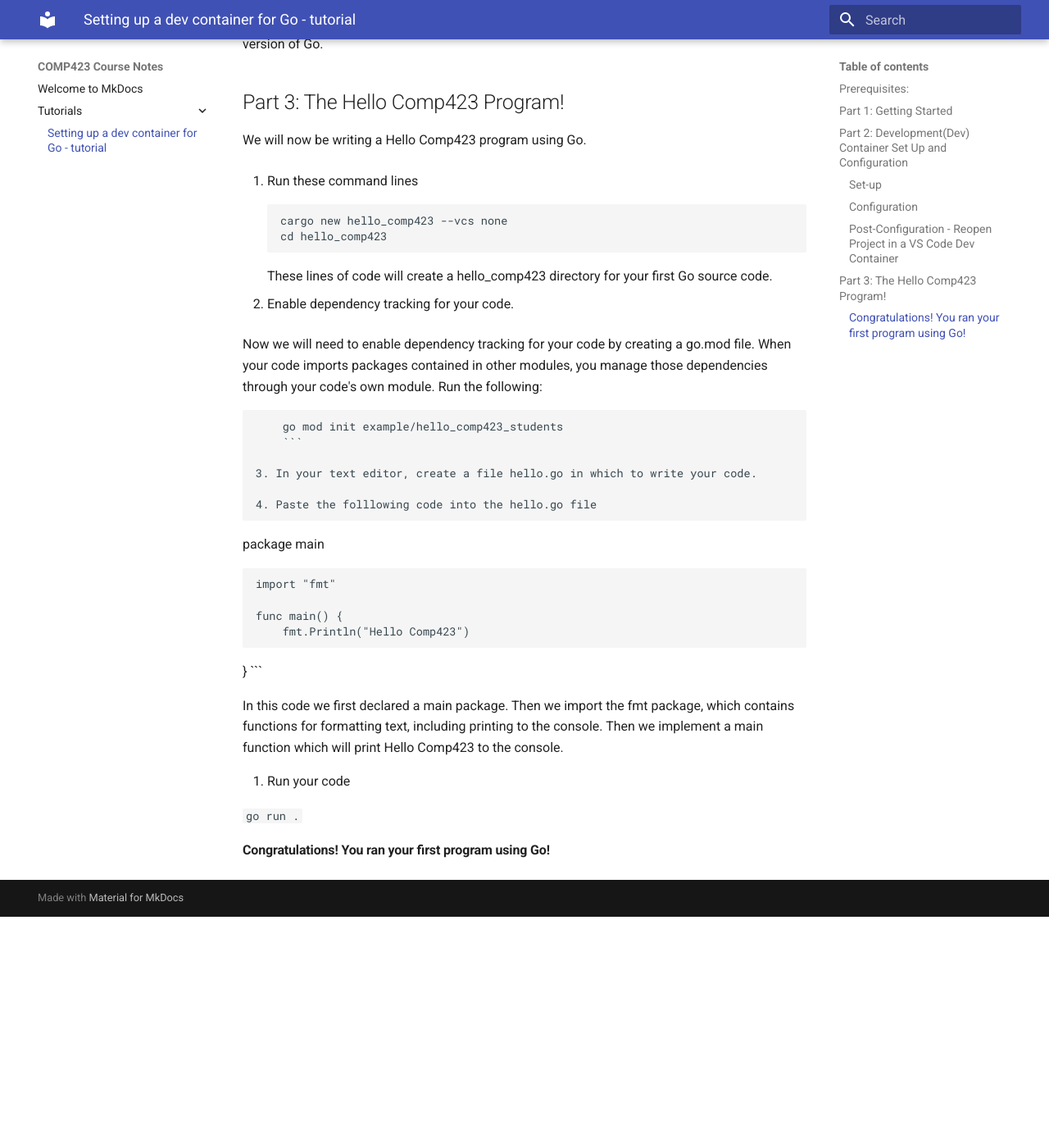
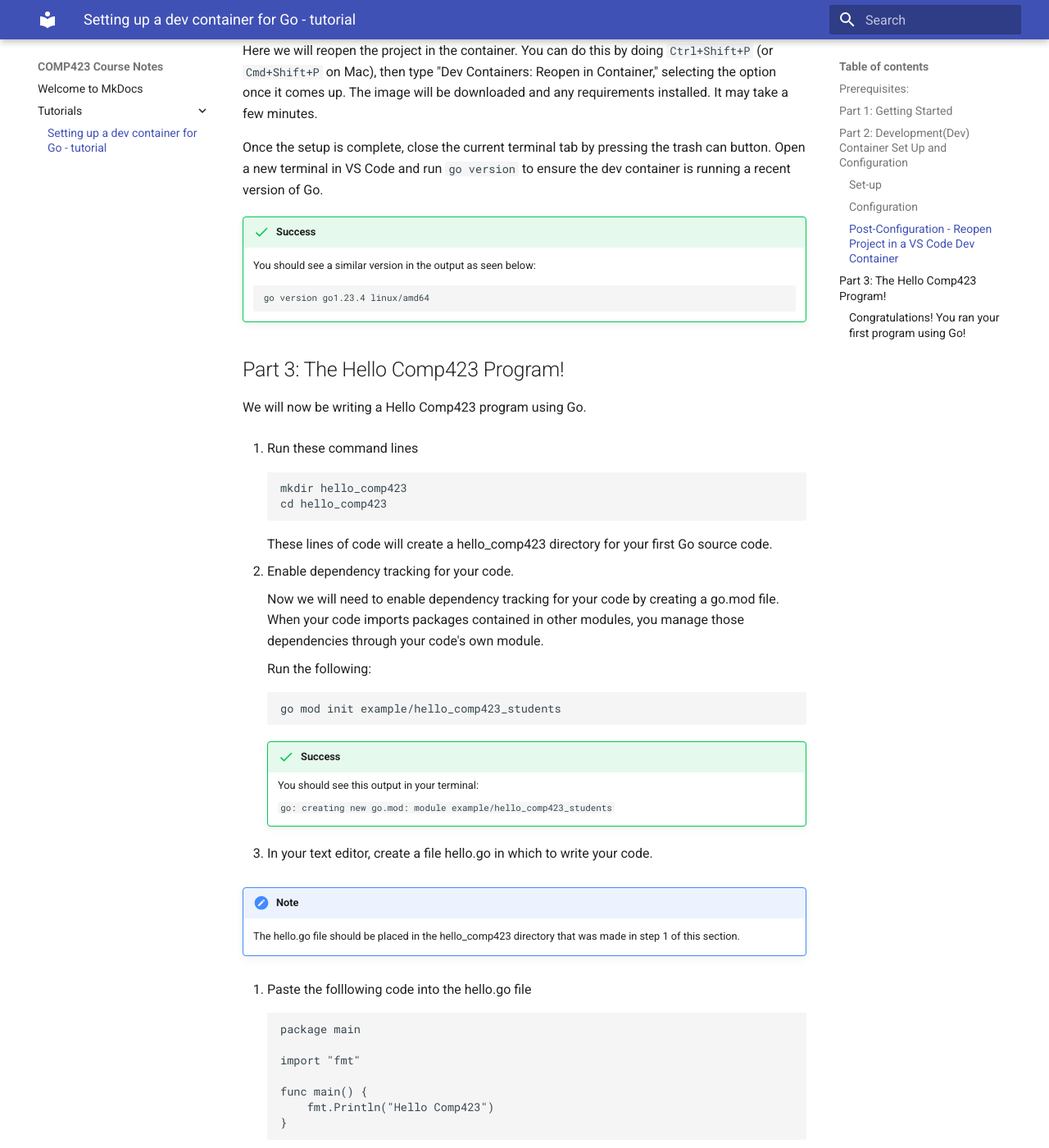
Before and after one commit to kdmalkan/comp423-course-notes, an MkDocs documentation site: the page built from docs/tutorials/go-setup.md, in a window 1280 px wide and 1400 px high, scrolled down 3038 px. Shown: the whole window at 82% size. Built offline with MkDocs 1.6.1 and Material for MkDocs 9.7.7, drawn with Linux system fonts in a browser that asks for light colours; before the commit the page ends 4156 px from its top, so only the background shows below that; some of the changed text lies outside the part shown.

Commit message:
added admonitions and cleaned up some of the structure

````diff
--- a/docs/tutorials/go-setup.md
+++ b/docs/tutorials/go-setup.md
@@ -56,6 +56,7 @@ First, we will need to create a directory and initialize our repisitory on GitHu
 Now that we have our local repository setup, let's create our GitHuB repository:
 
 1. Log into your GitHub account and head straight to the Create a New Repository page here.
+
 2. Fill in the following details:
 
     Repository Name: hello-comp423-go
@@ -64,25 +65,32 @@ Now that we have our local repository setup, let's create our GitHuB repository:
 
     Visibility: Public
 3. Do not initialize the repository with a README, .gitignore, or license
+
 4. Click Create Repository
 
 We can now onnect out local and remote repositories.
 
 1. Add GitHub repository as a remote:
 
-```
-git remote add origin https://github.com/<your-username>/hello-comp423-go.git
-```
+    ```
+    git remote add origin https://github.com/<your-username>/hello-comp423-go.git
+    ```
 
-Change ``<your-username>`` with the username you have set up in GitHub.
+    Change ``<your-username>`` with the username you have set up in GitHub.
 
 2. Ensure your default branch name is ``main`` by using ``git branch`` in your terminal. If it's not ``main``, rename it using ``git branch -M main``.
 
 3. Push local commits to your GitHub repository
 
-```
-git push --set-upstream origin main
-```
+    ```
+    git push --set-upstream origin main
+    ```
+
+    !!!question "What's --set-upstream?"
+
+        ``--set-upstream`` allows us to makes the main branch track the remote branch. This allows future pushed and pulls to be done without needing to specify the branch name. So, when working on your local main branch, you can use ``git push origin``.
+
+        * ``-u`` is the short flag of ``--set-upstream``
 
 4. Using ``git log`` in your terminally will show you the commit ID and message. This should match the ID of the most recent commit on your GitHub after you reload it.
 
@@ -130,6 +138,13 @@ Here we will reopen the project in the container. You can do this by doing ``Ctr
 
 Once the setup is complete, close the current terminal tab by pressing the trash can button. Open a new terminal in VS Code and run ``go version`` to ensure the dev container is running a recent version of Go.
 
+!!! success
+
+    You should see a similar version in the output as seen below:
+
+    ```
+    go version go1.23.4 linux/amd64
+    ```
 
 
 
@@ -140,7 +155,7 @@ We will now be writing a Hello Comp423 program using Go.
 1. Run these command lines
 
     ```
-    cargo new hello_comp423 --vcs none
+    mkdir hello_comp423
     cd hello_comp423
     ```
 
@@ -148,33 +163,49 @@ We will now be writing a Hello Comp423 program using Go.
 
  2. Enable dependency tracking for your code.
 
- Now we will need to enable dependency tracking for your code by creating a go.mod file. When your code imports packages contained in other modules, you manage those dependencies through your code's own module.
- Run the following:
+    Now we will need to enable dependency tracking for your code by creating a go.mod file. When your code imports packages contained in other modules, you manage those dependencies through your code's own module.
 
-```
+    Run the following:
+
+    ```
     go mod init example/hello_comp423_students
     ```
 
+    !!! success
+
+        You should see this output in your terminal:
+
+        ``go: creating new go.mod: module example/hello_comp423_students``
+
 3. In your text editor, create a file hello.go in which to write your code.
+
+!!!note
+    The hello.go file should be placed in the hello_comp423 directory that was made in step 1 of this section.
 
 4. Paste the folllowing code into the hello.go file
 
-```
+    ```
     package main
 
     import "fmt"
 
     func main() {
         fmt.Println("Hello Comp423")
-}
+    }
     ```
 
 In this code we first declared a main package. Then we import the  fmt package, which contains functions for formatting text, including printing to the console. Then we implement a main function which will print Hello Comp423 to the console.
 
 5. Run your code
 
-```
+    ```
     go run .
     ```
 
 #### Congratulations! You ran your first program using Go!
+
+!!! info
+
+    The first part of this tutorial was inspired by the "Starting a Static Website Project with MkDocs by Kris Jordan" page on the Comp423 website.
+
+    The documentation that was used to create the Hello Comp423 program was inspired by a website called "Go." The documentation can be found here: https://go.dev/doc/tutorial/getting-started
````
